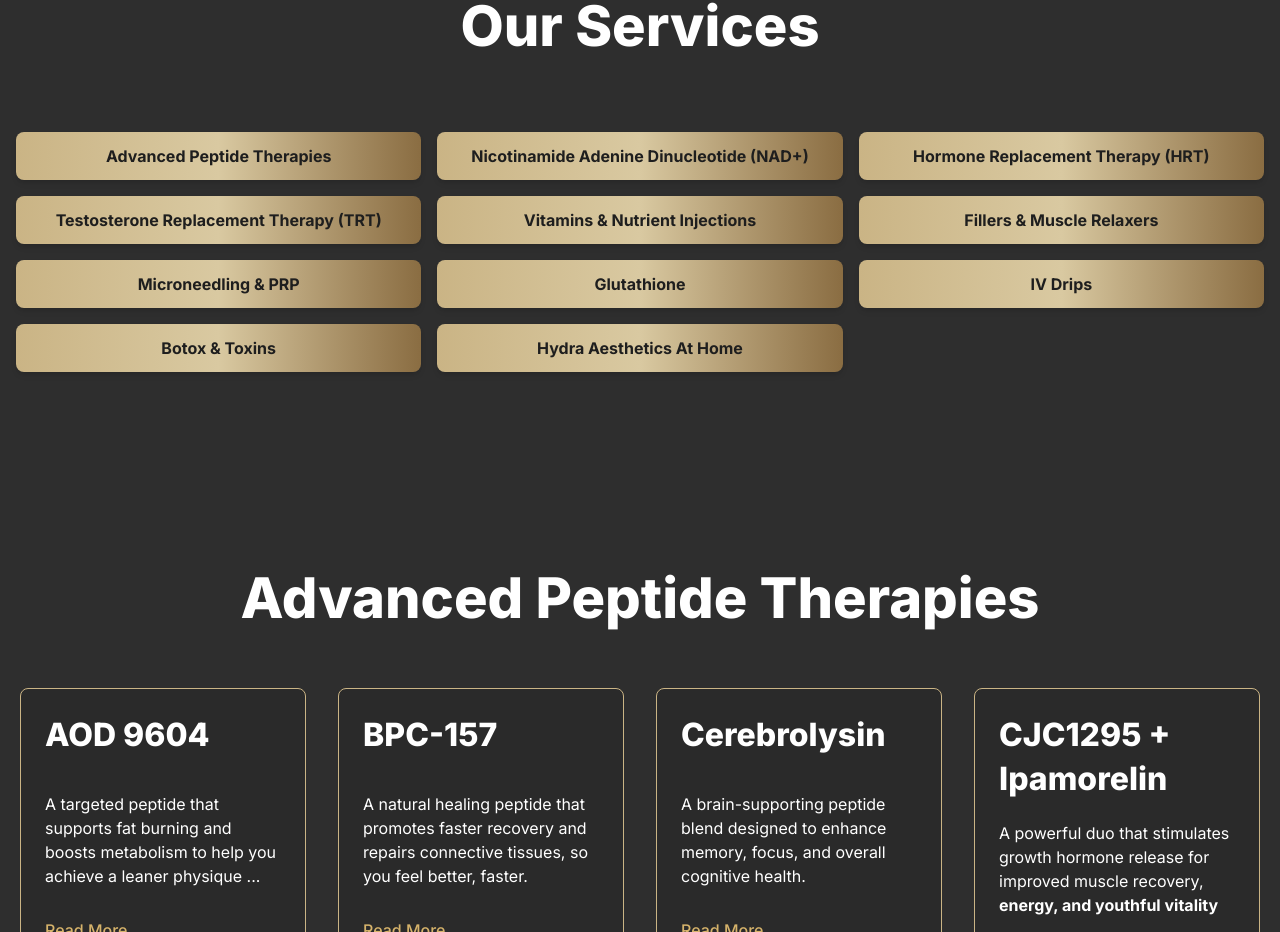
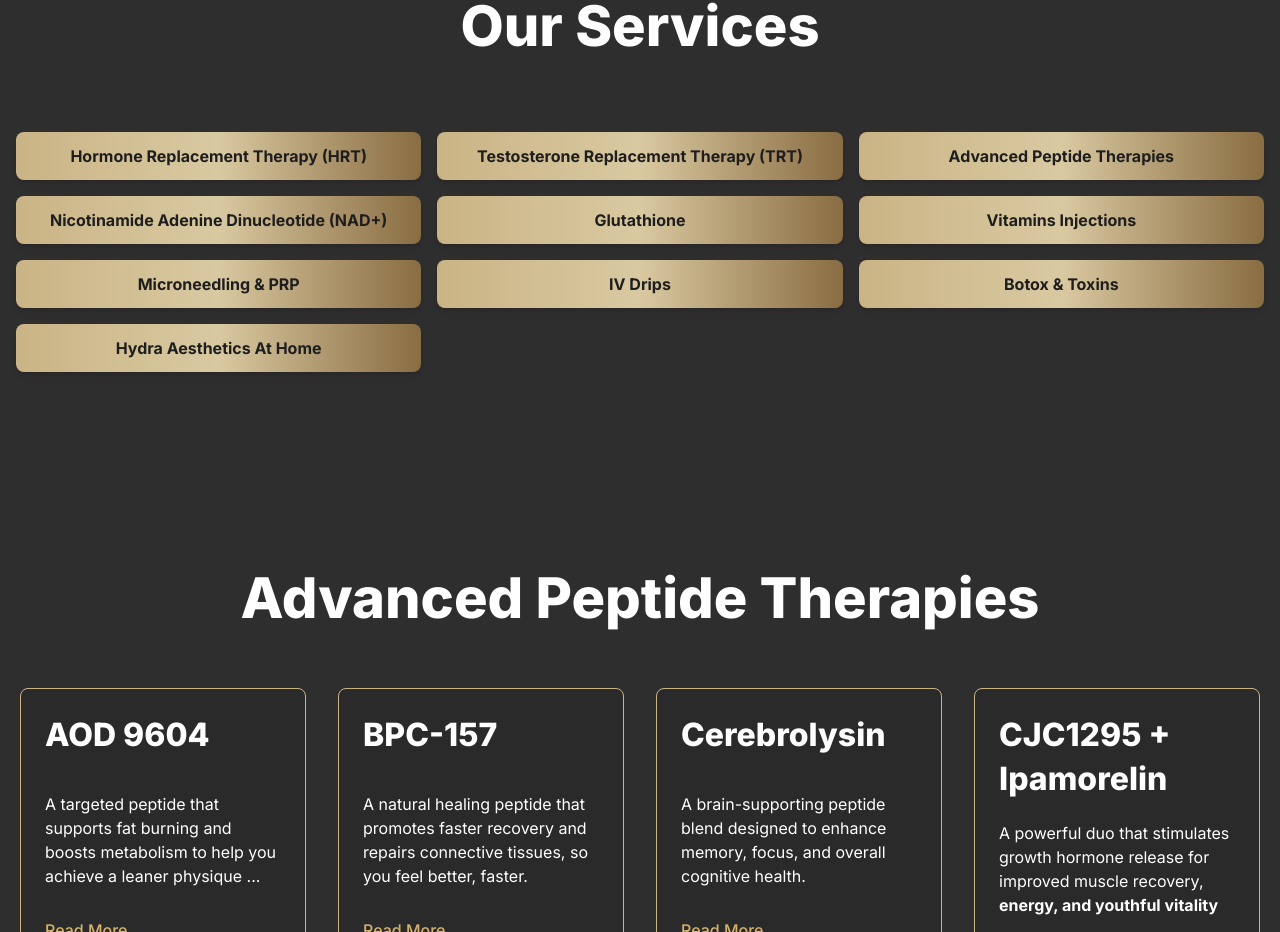
Before and after one commit to jihansofts/HydrAaesthetis, a Next.js app: page / in a window 1280 px wide. Shown: the part 1552-2484 px from the top of the page. Built offline with nearby package versions, Linux system fonts and the light colour scheme.

Commit message:
update content

```diff
--- a/src/components/home/WhyChooseUs.tsx
+++ b/src/components/home/WhyChooseUs.tsx
@@ -25,14 +25,14 @@ const WhyChooseUs = ({ serviceRef }: WhyChooseUsProps) => {
   ];
 
   const services = [
+    { id: "hrt", title: "Hormone Replacement Therapy (HRT)" },
+    { id: "trt", title: "Testosterone Replacement Therapy (TRT)" },
     { id: "advanced-peptides", title: "Advanced Peptide Therapies" },
     { id: "nad", title: "Nicotinamide Adenine Dinucleotide (NAD+)" },
-    { id: "hrt", title: "Hormone Replacement Therapy (HRT)" },
-    { id: "trt", title: "Testosterone Replacement Therapy (TRT)" },
-    { id: "vitamins", title: "Vitamins & Nutrient Injections" },
-    { id: "fillers", title: "Fillers & Muscle Relaxers" },
+    { id: "glutathione", title: "Glutathione" },
+    { id: "vitamins", title: "Vitamins Injections" },
+    // { id: "fillers", title: "Fillers & Muscle Relaxers" },
     { id: "microneedling", title: "Microneedling & PRP" },
-    { id: "glutathione", title: "Glutathione" },
     { id: "iv-drips", title: "IV Drips" },
     { id: "botox", title: "Botox & Toxins" },
     { id: "aesthetics-home", title: "Hydra Aesthetics At Home" },
```
